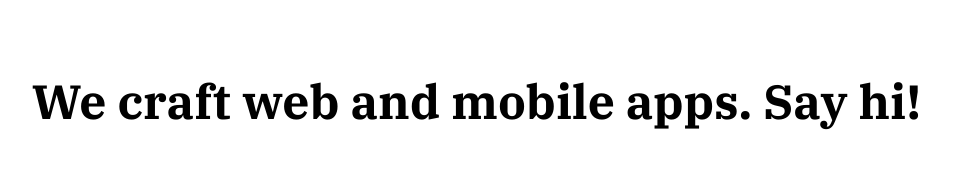
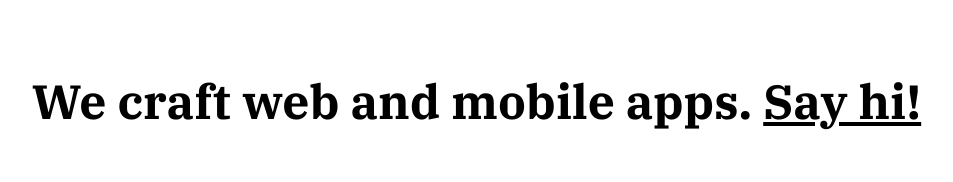
Before and after one commit to aheenam/website, a Gatsby site: page / in a window 1280 px wide. Shown: the part 313-495 px from the top of the page, without its empty margins (96-1049 px from the left). Built offline with nearby package versions, Linux system fonts and the light colour scheme; Gatsby itself is replaced by a stand-in of ours.

Commit message:
💄 Add styles to link

```diff
--- a/src/pages/index.js
+++ b/src/pages/index.js
@@ -8,7 +8,9 @@ const IndexPage = () => (
     <SEO title="Home" />
     <h1 className="font-serif font-bold text-5xl leading-none">
       We craft web and mobile apps.{" "}
-      <a href="mailto:rathes@aheenam.com">Say hi!</a>
+      <a className="underline" href="mailto:rathes@aheenam.com">
+        Say hi!
+      </a>
     </h1>
   </Layout>
 )
```
